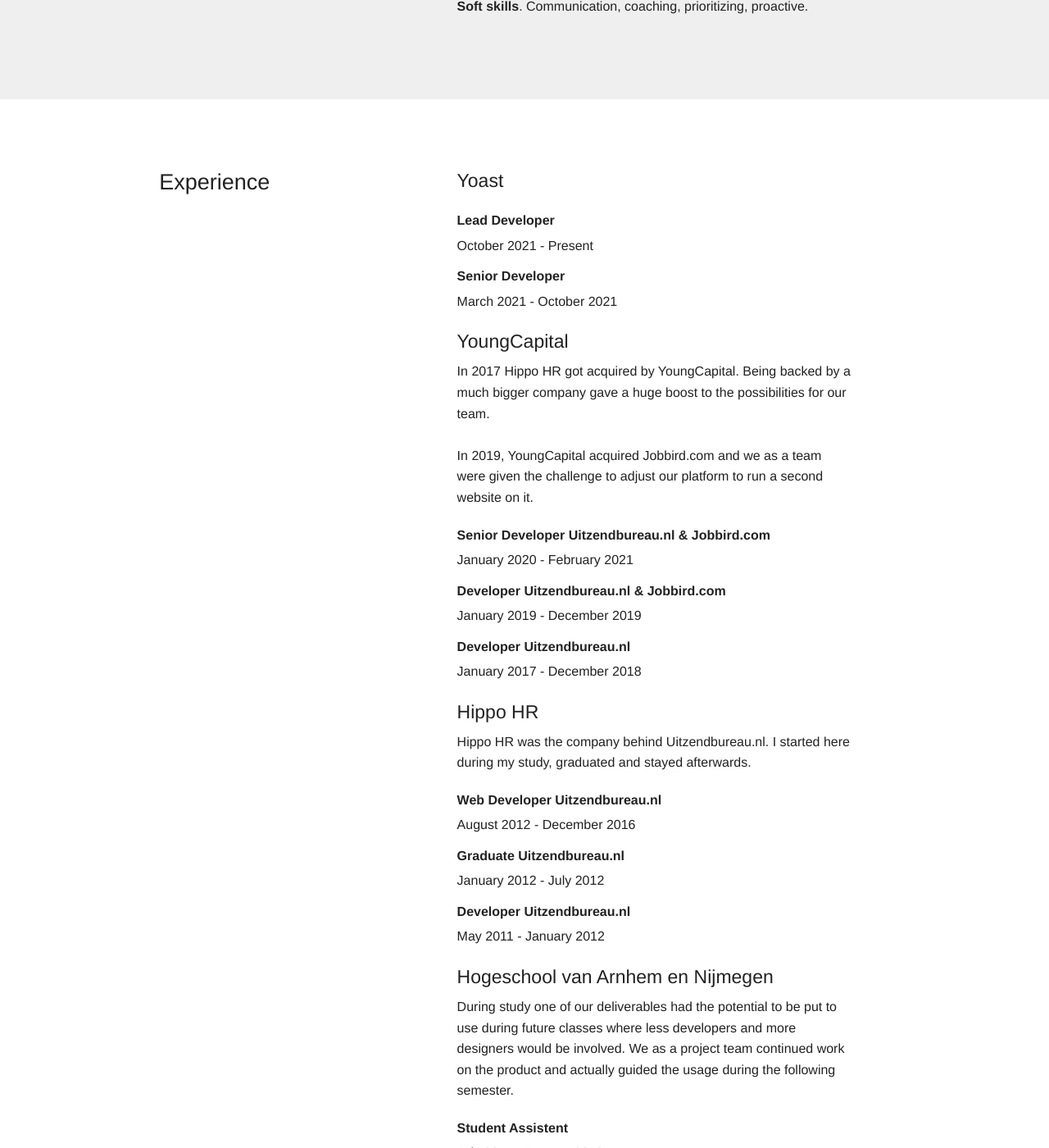
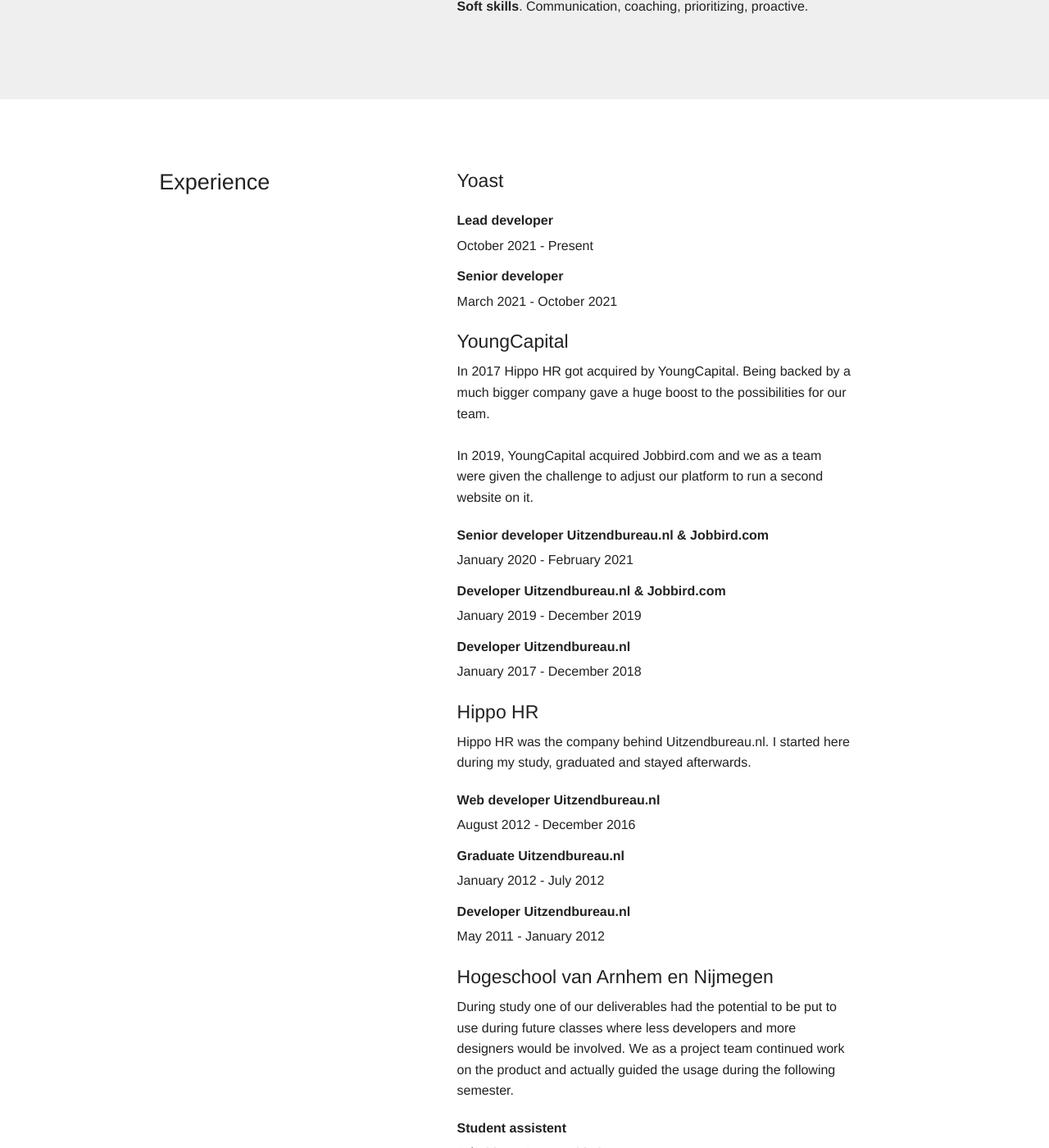
Before and after one commit to d-claassen/d-claassen.github.io, a Jekyll site: the page built from index.html, in a window 1280 px wide and 1400 px high, scrolled down 993 px. Shown: the whole window at 82% size. Built offline with Jekyll 4.4.1, drawn with Linux system fonts in a browser that asks for light colours.

Commit message:
Capitalization

```diff
--- a/_data/resume-experience.yml
+++ b/_data/resume-experience.yml
@@ -1,8 +1,8 @@
 - company_ref: yoast
   roles:
-  - title: Lead Developer
+  - title: Lead developer
     start: October 2021
-  - title: Senior Developer
+  - title: Senior developer
     start: March 2021
     end: October 2021
 
@@ -12,7 +12,7 @@
 
     In 2019, YoungCapital acquired Jobbird.com and we as a team were given the challenge to adjust our platform to run a second website on it.
   roles:
-  - title: Senior Developer Uitzendbureau.nl & Jobbird.com
+  - title: Senior developer Uitzendbureau.nl & Jobbird.com
     start: January 2020
     end: February 2021
   - title: Developer Uitzendbureau.nl & Jobbird.com
@@ -25,7 +25,7 @@
 - company_ref: hippo-hr
   description: Hippo HR was the company behind Uitzendbureau.nl. I started here during my study, graduated and stayed afterwards.
   roles:
-    - title: Web Developer Uitzendbureau.nl
+    - title: Web developer Uitzendbureau.nl
       start: August 2012
       end: December 2016
     - title: Graduate Uitzendbureau.nl
@@ -39,7 +39,7 @@
   description: |
     During study one of our deliverables had the potential to be put to use during future classes where less developers and more designers would be involved. We as a project team continued work on the product and actually guided the usage during the following semester.
   roles:
-    - title: Student Assistent
+    - title: Student assistent
       start: July 2011
       end: January 2012
 
```
